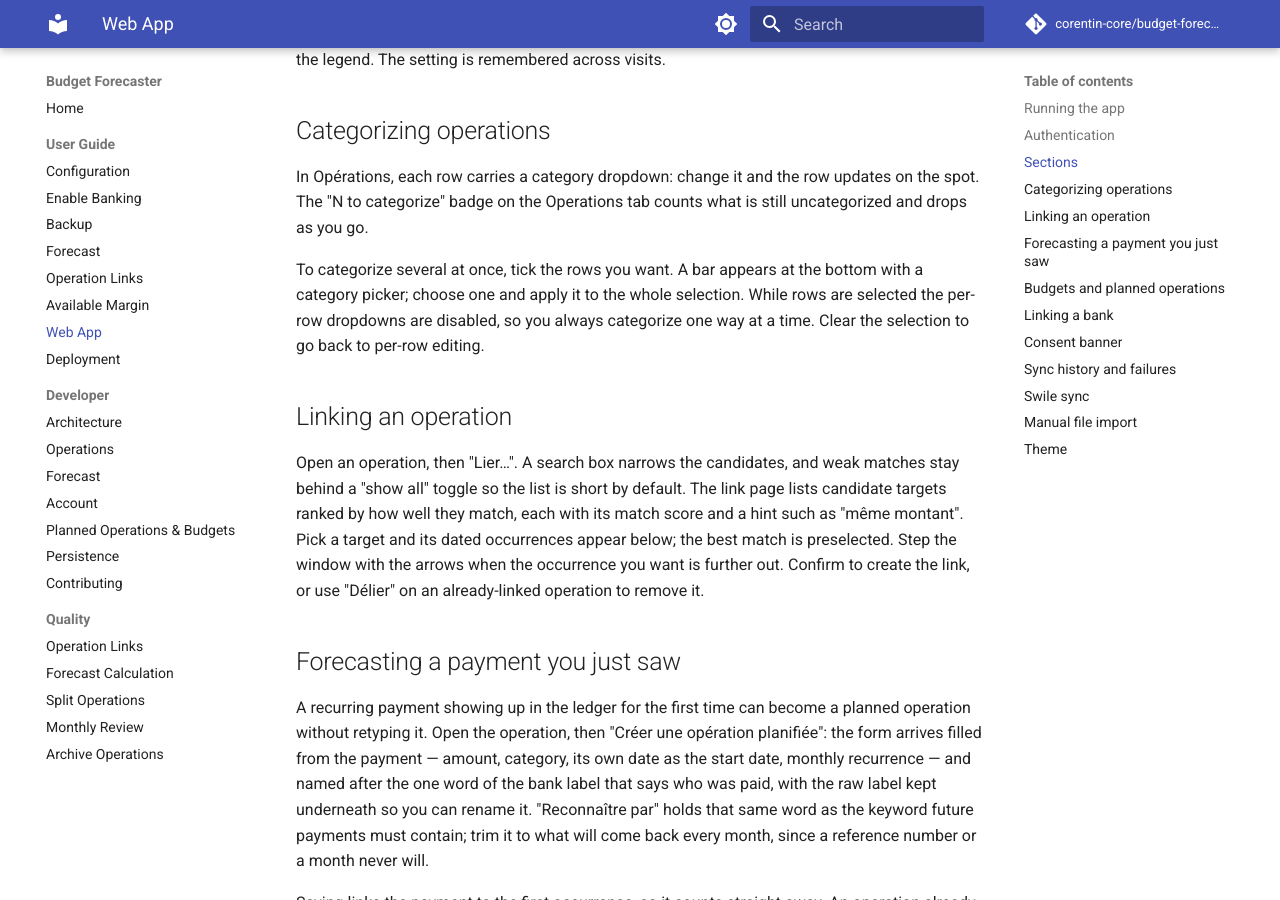
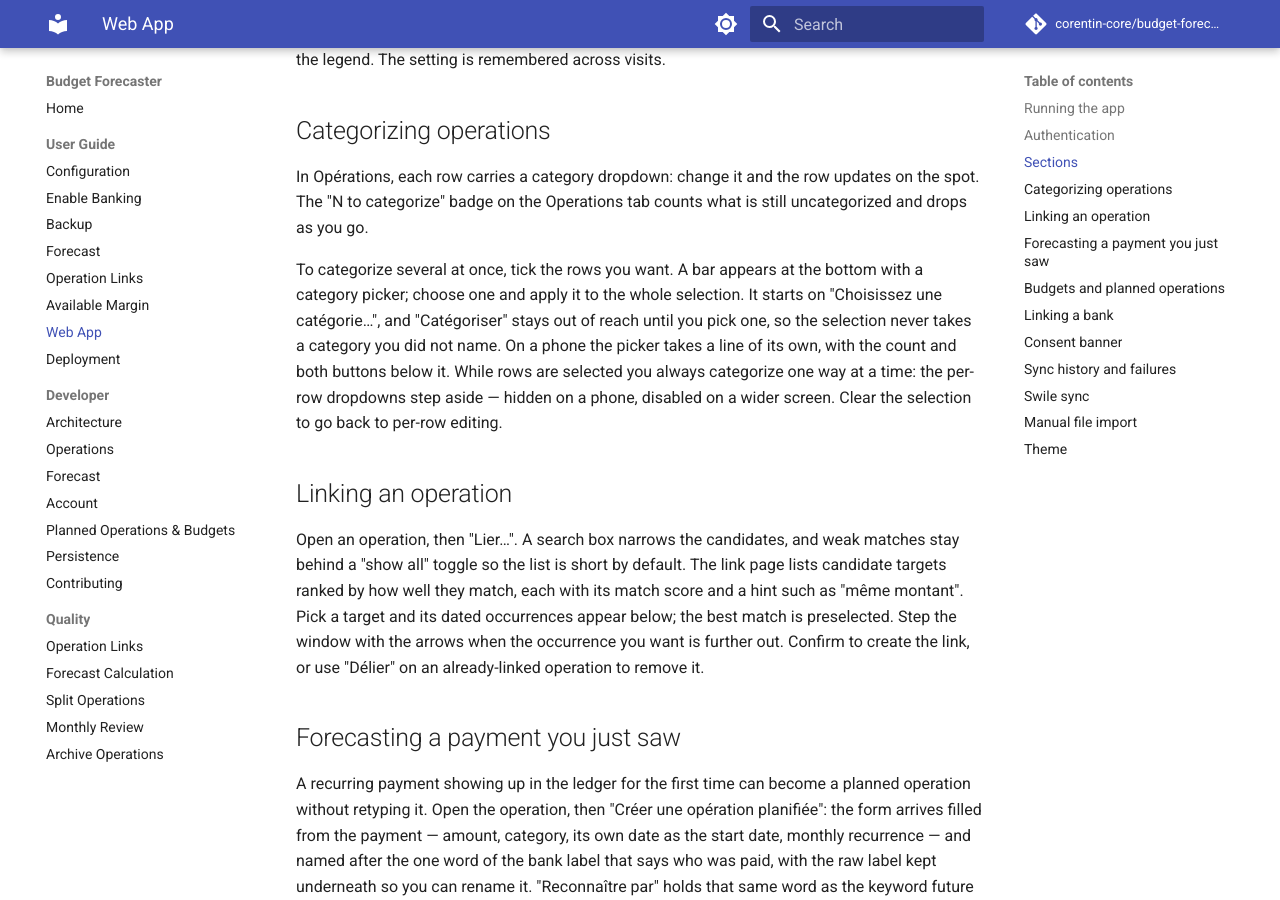
Before and after one commit to corentin-core/budget-forecaster, an MkDocs documentation site: the page built from docs/user/web-app.md, in a window 1280 px wide and 900 px high, scrolled down 3530 px. Built offline with MkDocs 1.6.1 and Material for MkDocs 9.7.7, drawn with Linux system fonts in a browser that asks for light colours; comment, search, counter and statistics services are not loaded.

Commit message:
fix: make bulk categorize usable in portrait
The bulk bar packed a count, the category select and two buttons on one
row: the select ended up a sliver on a phone. It wraps now, with the
select alone on the first line.

Two defects sat in the same place. The ledger's per-row category cell was
hidden below 1024px while a later mobile block was written to keep it
visible; that select is back, thumb-sized and at a font size iOS will not
zoom into, and it steps aside while rows are selected instead of showing
a column of inert controls. The mobile ledger layout now lives in one
block, three lines per row with the amount back beside the date.

The page also reserves what the fixed bar covers, so the last rows stay
reachable while choosing, and the bulk select starts on a placeholder
with Categorize disabled until a category is picked.

Fixes #372

```diff
--- a/docs/user/web-app.md
+++ b/docs/user/web-app.md
@@ -160,9 +160,12 @@
 uncategorized and drops as you go.
 
 To categorize several at once, tick the rows you want. A bar appears at the bottom with
-a category picker; choose one and apply it to the whole selection. While rows are
-selected the per-row dropdowns are disabled, so you always categorize one way at a time.
-Clear the selection to go back to per-row editing.
+a category picker; choose one and apply it to the whole selection. It starts on
+"Choisissez une catégorie…", and "Catégoriser" stays out of reach until you pick one, so
+the selection never takes a category you did not name. On a phone the picker takes a
+line of its own, with the count and both buttons below it. While rows are selected you
+always categorize one way at a time: the per-row dropdowns step aside — hidden on a
+phone, disabled on a wider screen. Clear the selection to go back to per-row editing.
 
 ## Linking an operation
 
```
Also changed, not shown: budget_forecaster/web/static/app.css (+50 -26 lines), budget_forecaster/web/static/operations.js (+19 -3 lines), 3 other files.
